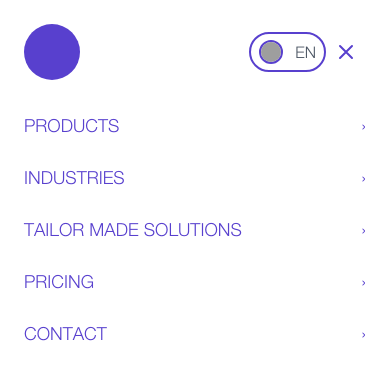
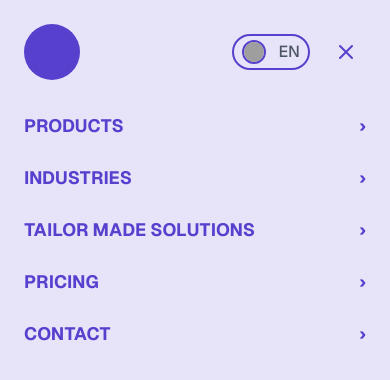
Before and after one commit to dulovici/next-demo, a Next.js app: page /contact in a window 390 px wide. Both pictures are taken after a click on the button "Open Menu". Shown: the top 380 px of the page. Built offline with nearby package versions, Linux system fonts and the light colour scheme; grey boxes are pictures that could not be loaded.

Commit message:
updating mobile navigation

```diff
--- a/src/app/components/Header.tsx
+++ b/src/app/components/Header.tsx
@@ -1,8 +1,8 @@
 import React from "react";
 import Avatar from "./Avatar";
 import LanguagePicker from "./LanguagePicker";
+import MobileNavigation from "./MobileNavigation";
 import Navigation from "./navigation";
-import MobileNavigation from "./MobileNavigation";
 
 const Header = () => {
   return (
--- a/src/app/components/MobileNavigation.tsx
+++ b/src/app/components/MobileNavigation.tsx
@@ -1,8 +1,7 @@
 "use client";
 
-import React from "react";
+import React, { useState } from "react";
 import Link from "next/link";
-import { useState } from "react";
 import Avatar from "./Avatar";
 import LanguagePicker from "./LanguagePicker";
 
@@ -35,11 +34,11 @@ const MobileNavigation = () => {
 
       {/* Fullscreen Overlay Menu */}
       {isMenuOpen && (
-        <div className="fixed inset-0 bg-white z-50 flex flex-col p-6">
+        <div className="fixed inset-0 bg-accent z-50 flex flex-col p-6">
           {/* Header Section */}
           <div className="flex justify-between items-center mb-8">
             <Avatar />
-            <div className="flex">
+            <div className="flex items-center gap-4">
               <LanguagePicker
                 flagUrl="https://img.freeflagicons.com/thumb/round_button_with_metal_frame/united_kingdom/united_kingdom_640.png"
                 languageCode="EN"
@@ -68,36 +67,50 @@ const MobileNavigation = () => {
           </div>
 
           {/* Navigation Links */}
-          <nav className="flex flex-col gap-6 text-primary">
+          <nav className="flex flex-col gap-6 text-primary font-bold">
             <Link
               href="/"
-              className="text-lg font-bold flex justify-between items-center"
+              className="text-lg flex justify-between items-center"
+              onClick={() => setIsMenuOpen(false)}
             >
-              PRODUCTS <span>&#8250;</span>
+              <span className="font-bold">PRODUCTS</span>{" "}
+              <span className="font-bold">&#8250;</span>
             </Link>
+
             <Link
               href="/industries"
-              className="text-lg font-bold flex justify-between items-center"
+              className="text-lg flex justify-between items-center"
+              onClick={() => setIsMenuOpen(false)}
             >
-              INDUSTRIES <span>&#8250;</span>
+              <span className="font-bold">INDUSTRIES</span>{" "}
+              <span className="font-bold">&#8250;</span>
             </Link>
+
             <Link
               href="/solutions"
-              className="text-lg font-bold flex justify-between items-center"
+              className="text-lg flex justify-between items-center"
+              onClick={() => setIsMenuOpen(false)}
             >
-              TAILOR MADE SOLUTIONS <span>&#8250;</span>
+              <span className="font-bold">TAILOR MADE SOLUTIONS</span>{" "}
+              <span className="font-bold">&#8250;</span>
             </Link>
+
             <Link
               href="/pricing"
-              className="text-lg font-bold flex justify-between items-center"
+              className="text-lg flex justify-between items-center"
+              onClick={() => setIsMenuOpen(false)}
             >
-              PRICING <span>&#8250;</span>
+              <span className="font-bold">PRICING</span>{" "}
+              <span className="font-bold">&#8250;</span>
             </Link>
+
             <Link
               href="/contact"
-              className="text-lg font-bold flex justify-between items-center"
+              className="text-lg flex justify-between items-center"
+              onClick={() => setIsMenuOpen(false)}
             >
-              CONTACT <span>&#8250;</span>
+              <span className="font-bold">CONTACT</span>{" "}
+              <span className="font-bold">&#8250;</span>
             </Link>
           </nav>
         </div>
--- a/src/app/contact/page.tsx
+++ b/src/app/contact/page.tsx
@@ -1,18 +1,18 @@
-"use client";
+// "use client";
 import React from "react";
-import { useRouter } from "next/navigation";
+// import { useRouter } from "next/navigation";
 
 const ContactUs = () => {
-  const router = useRouter();
+  // const router = useRouter();
   return (
     <div className="flex justify-between">
       <h1>About Us</h1>
-      <button
+      {/* <button
         onClick={() => router.push("/")}
         className="bg-blue-500 text-white p-1 rounded-md"
       >
         Go to Home
-      </button>
+      </button> */}
     </div>
   );
 };
--- a/src/app/layout.tsx
+++ b/src/app/layout.tsx
@@ -34,7 +34,7 @@ export default function RootLayout({
   return (
     <html lang="en">
       <body
-        className={`${helveticaNeue.variable} ${geistSans.variable} ${geistMono.variable} antialiased font-[family-name:var(--font-helvetica-neue)]`}
+        className={`${helveticaNeue.variable} ${geistSans.variable} ${geistMono.variable} antialiased font-[family-name:var(--font-geist-sans)]`}
       >
         <header className="p-4 text-center">
           <Header />
--- a/tailwind.config.ts
+++ b/tailwind.config.ts
@@ -9,20 +9,30 @@ export default {
   theme: {
     extend: {
       screens: {
-        // Custom breakpoints for laptop, tablet, and mobile
-        sm: "480px", // Small mobile devices
-        md: "768px", // Tablets
-        lg: "1024px", // Small laptops
-        xl: "1280px", // Large laptops/desktops
-        "2xl": "1440px", // Extra-large desktops
+        sm: "480px",
+        md: "768px",
+        lg: "1024px",
+        xl: "1280px",
+        "2xl": "1440px",
       },
       colors: {
         background: "var(--background)",
         foreground: "var(--foreground)",
-        primary: "#5840CE", // Purple
-        secondary: "#24156F", // Dark Purple
-        accent: "#E7E3F8", // Light Purple
-        muted: "#424242CC", // Muted Gray
+        primary: "#5840CE",
+        secondary: "#24156F",
+        accent: "#E7E3F8",
+        muted: "#424242CC",
+      },
+      fontFamily: {
+        default: ["var(--font-helvetica-neue)", "Arial", "sans-serif"],
+      },
+      fontWeight: {
+        thin: "100",
+        light: "300",
+        normal: "400",
+        medium: "500",
+        bold: "700",
+        black: "900",
       },
       spacing: {
         128: "32rem",
```
